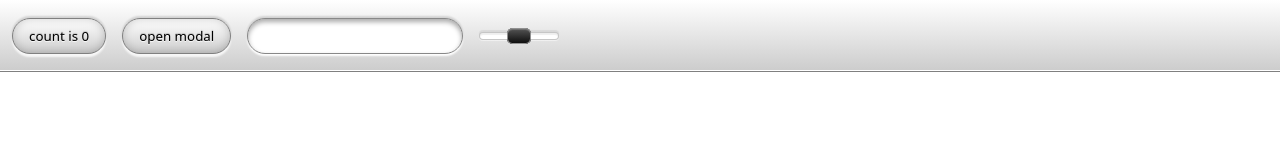
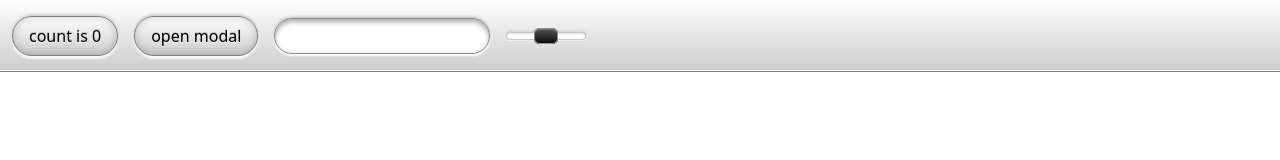
Before and after one commit to mihierkansal/baboolastyles, a website built with Vite: page index.html in a window 1280 px wide. Built offline with nearby package versions, Linux system fonts and the light colour scheme.

Commit message:
btninheritcontsize

```diff
--- a/public/plastic.css
+++ b/public/plastic.css
@@ -30,9 +30,11 @@ body {
 }
 
 button {
+  font-size: inherit;
   font-family: inherit;
   padding: 0.5rem 1rem;
   cursor: pointer;
+  color: black;
   text-shadow: 0 -1px 1px #0003, 0 1px 1px white;
   border-radius: 999rem;
   border: 1px solid grey;
```
